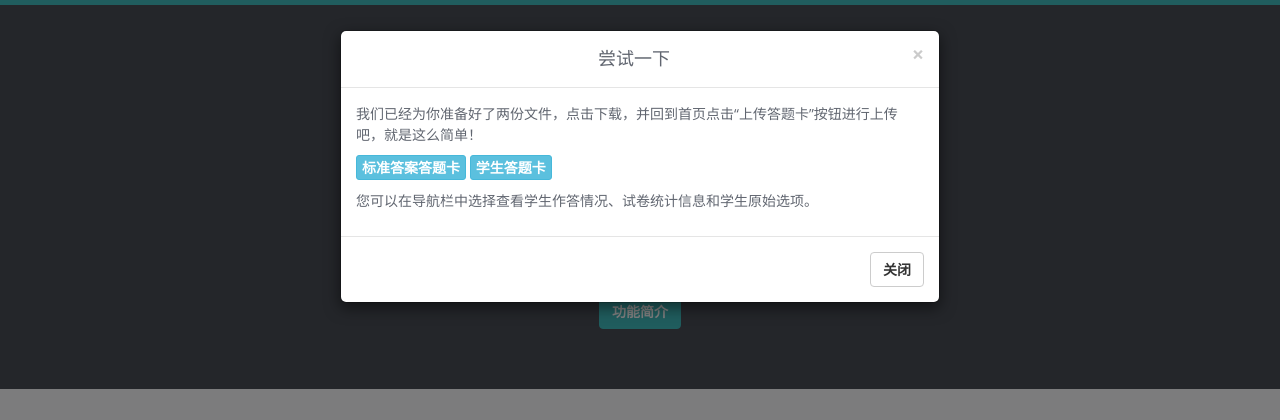
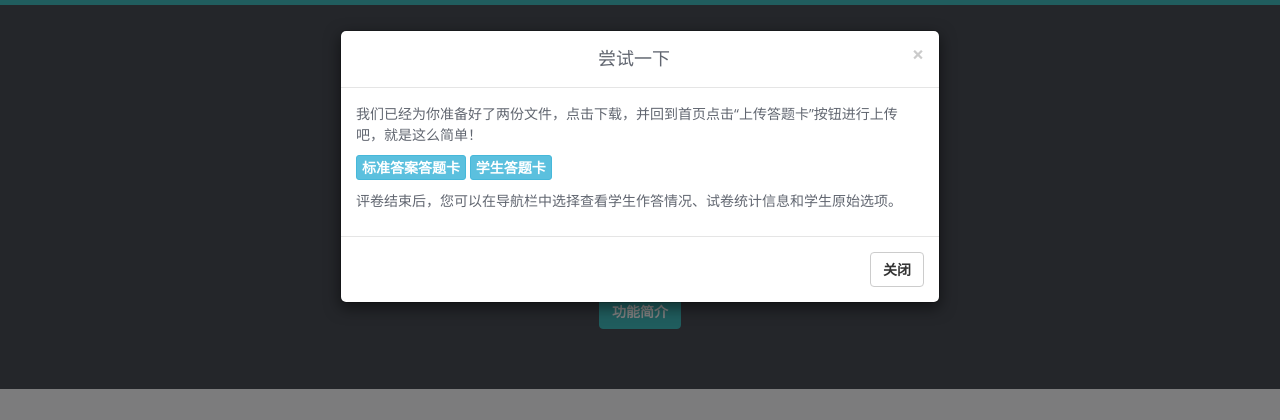
Before and after one commit to normanyahq/kejinyan, a Flask app: page / in a window 1280 px wide, after a click that opens the changed part. Shown: the top 420 px of the page. Run offline with Flask 2, Linux system fonts and the light colour scheme; some libraries are stand-ins or nearby versions.

Commit message:
modify description

```diff
--- a/simple_web/templates/index.html
+++ b/simple_web/templates/index.html
@@ -133,7 +133,7 @@
                                     <p class="text-left">                                                    <a href="/static/half_standard.pdf" target="_blank" role="button" class="btn btn-info btn-xs">标准答案答题卡</a>
                                       <a href="/static/half_example.pdf" target="_blank" role="button" class="btn btn-info btn-xs">学生答题卡</a>
                                     </p>
-                                    <p class="text-left">您可以在导航栏中选择查看学生作答情况、试卷统计信息和学生原始选项。</p>
+                                    <p class="text-left">评卷结束后，您可以在导航栏中选择查看学生作答情况、试卷统计信息和学生原始选项。</p>
 
                               </div>
                               <div class="modal-footer">
```
